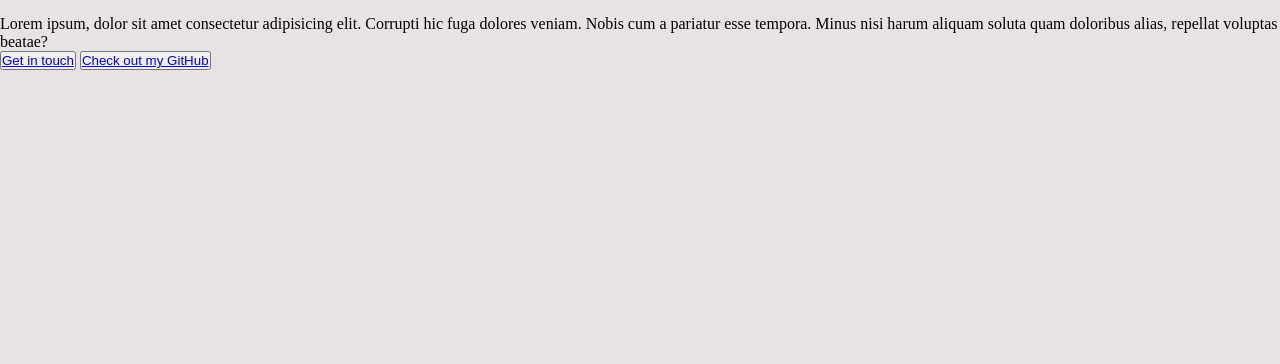
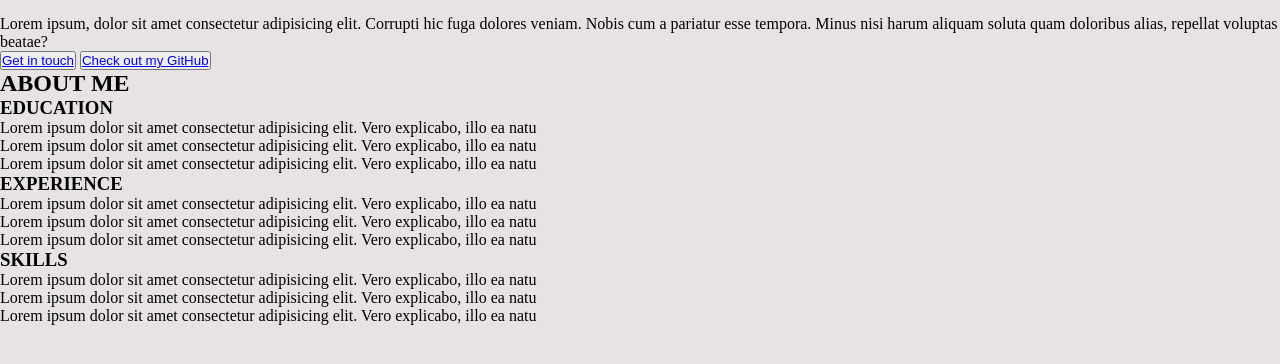
Before and after one commit to GabrielleNaidoo/GABNAI273_FTO2306_GroupB_GabrielleNaidoo_ITW_Digital-Resume, a plain HTML site: page index.html in a window 1280 px wide. Shown: the part 362-726 px from the top of the page. Drawn offline with nearby package versions, Linux system fonts and the light colour scheme.

Commit message:
Addition of main-section content

```diff
--- a/index.html
+++ b/index.html
@@ -51,27 +51,64 @@
               >
             </button>
           </div>
-          <!-- Intro paragraph -->
-          <!-- Nav buttons("Get in touch"+"Checkout my gitHub->") -->
         </div>
       </div>
     </header>
     <main>
       <div class="main-content-container">
-        <div class="education-container">
-          <!-- Icon -->
-          <!-- Heading -->
-          <!-- List with content -->
-        </div>
-        <div class="experience-container">
-          <!-- Icon -->
-          <!-- Heading -->
-          <!-- List with content -->
-        </div>
-        <div class="skills-container">
-          <!-- Icon -->
-          <!-- Heading -->
-          <!-- List with content -->
+        <h2 class="main-heading">ABOUT ME</h2>
+        <div class="main-content">
+          <div class="education-container">
+            <h3 class="heading education-heading">EDUCATION</h3>
+            <ul class="list education-list">
+              <li>
+                Lorem ipsum dolor sit amet consectetur adipisicing elit. Vero
+                explicabo, illo ea natu
+              </li>
+              <li>
+                Lorem ipsum dolor sit amet consectetur adipisicing elit. Vero
+                explicabo, illo ea natu
+              </li>
+              <li>
+                Lorem ipsum dolor sit amet consectetur adipisicing elit. Vero
+                explicabo, illo ea natu
+              </li>
+            </ul>
+          </div>
+          <div class="experience-container">
+            <h3 class="heading experience-heading">EXPERIENCE</h3>
+            <ul class="list experience-list">
+              <li>
+                Lorem ipsum dolor sit amet consectetur adipisicing elit. Vero
+                explicabo, illo ea natu
+              </li>
+              <li>
+                Lorem ipsum dolor sit amet consectetur adipisicing elit. Vero
+                explicabo, illo ea natu
+              </li>
+              <li>
+                Lorem ipsum dolor sit amet consectetur adipisicing elit. Vero
+                explicabo, illo ea natu
+              </li>
+            </ul>
+          </div>
+          <div class="skills-container">
+            <h3 class="heading skills-heading">SKILLS</h3>
+            <ul class="list skills-list">
+              <li>
+                Lorem ipsum dolor sit amet consectetur adipisicing elit. Vero
+                explicabo, illo ea natu
+              </li>
+              <li>
+                Lorem ipsum dolor sit amet consectetur adipisicing elit. Vero
+                explicabo, illo ea natu
+              </li>
+              <li>
+                Lorem ipsum dolor sit amet consectetur adipisicing elit. Vero
+                explicabo, illo ea natu
+              </li>
+            </ul>
+          </div>
         </div>
       </div>
     </main>
@@ -85,5 +122,13 @@
         </div>
       </div>
     </footer>
+    <script
+      type="module"
+      src="https://unpkg.com/ionicons@7.1.0/dist/ionicons/ionicons.esm.js"
+    ></script>
+    <script
+      nomodule
+      src="https://unpkg.com/ionicons@7.1.0/dist/ionicons/ionicons.js"
+    ></script>
   </body>
 </html>
```
